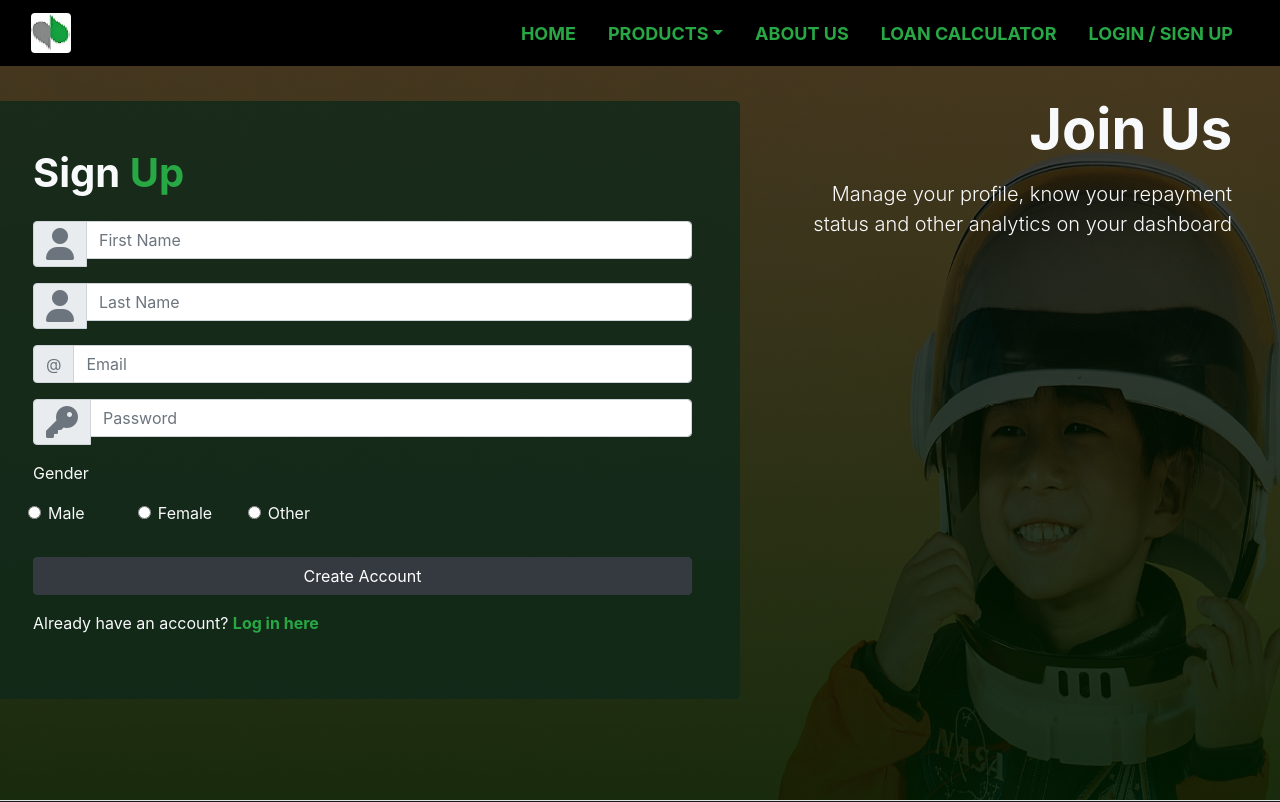
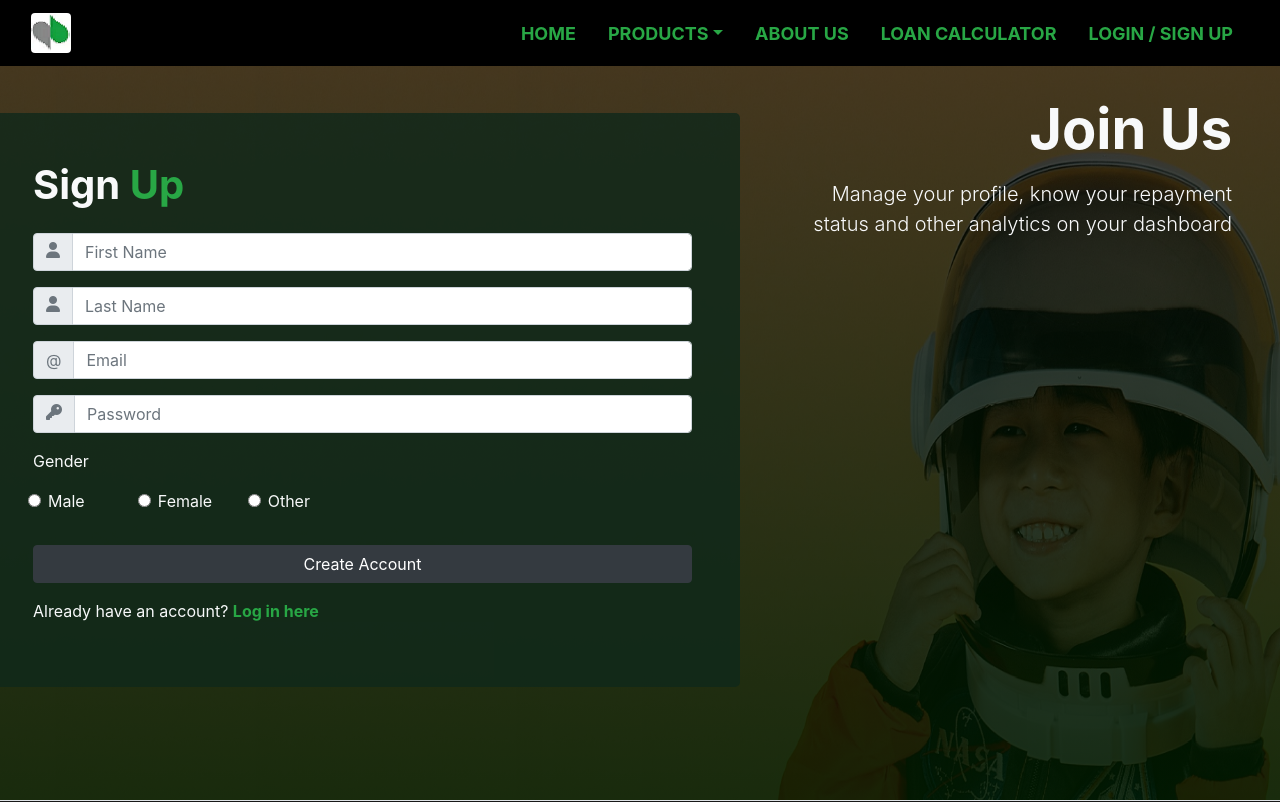
Before and after one commit to ayor/petjoa-global, a React (Create React App) app: page /auth/signup in a window 1280 px wide. Shown: the top 802 px of the page. Built offline with nearby package versions, Linux system fonts and the light colour scheme.

Commit message:
adjusted login icons

```diff
--- a/src/components/Auth/Login.js
+++ b/src/components/Auth/Login.js
@@ -25,7 +25,7 @@ const Login = (props) => {
             {errors.email && <span className="text-warning">Enter a valid email</span>}
             <div className="input-group my-2">
                 <div className="input-group-prepend">
-                    <i className="fa fa-key fa-2x text-muted input-group-text"></i>
+                    <i className="fa fa-key pt-2 text-muted input-group-text"></i>
                 </div>
 
 
--- a/src/components/Auth/Signup.js
+++ b/src/components/Auth/Signup.js
@@ -9,7 +9,7 @@ const Signup = () => {
                     <p className="h1 font-weight-bold mb-3"> <span className="text-light">Sign</span> <span className="text-success">Up</span> </p>
                     <div className="input-group my-2">
                         <div className="input-group-prepend">
-                            <i className="fa fa-user fa-2x text-muted input-group-text"></i>
+                            <i className="fa fa-user pt-2 text-muted input-group-text"></i>
                         </div>
                         <input name="firstname" type="text"  className="form-control " placeholder="First Name" />
                     </div>
@@ -17,7 +17,7 @@ const Signup = () => {
 
                     <div className="input-group my-2">
                         <div className="input-group-prepend">
-                            <i className="fa fa-user fa-2x text-muted input-group-text"></i>
+                            <i className="fa fa-user pt-2  text-muted input-group-text"></i>
                         </div>
                         <input name="lastname" type="text"  className="form-control " placeholder="Last Name" />
                     </div>
@@ -32,7 +32,7 @@ const Signup = () => {
 
                     <div className="input-group my-2">
                         <div className="input-group-prepend">
-                            <i className="fa fa-key fa-2x text-muted input-group-text"></i>
+                            <i className="fa fa-key pt-2 text-muted input-group-text"></i>
                         </div>
                         {/* ref={register({
                             required: true,
```
Also changed, not shown: 1 other file (tests, documents, lock files or other folders).
